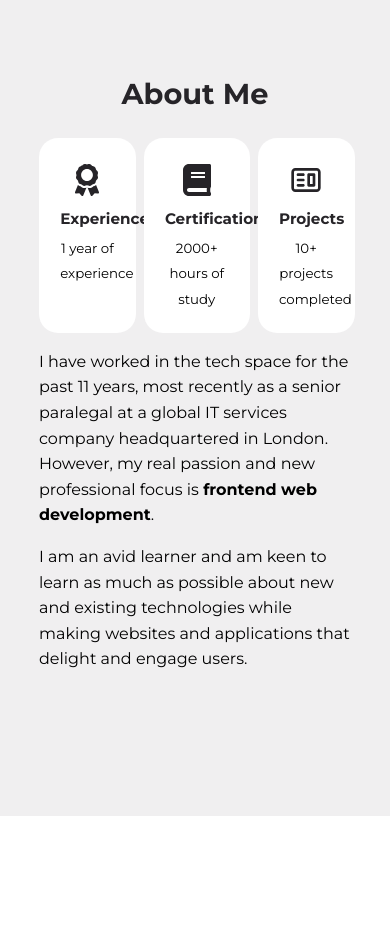
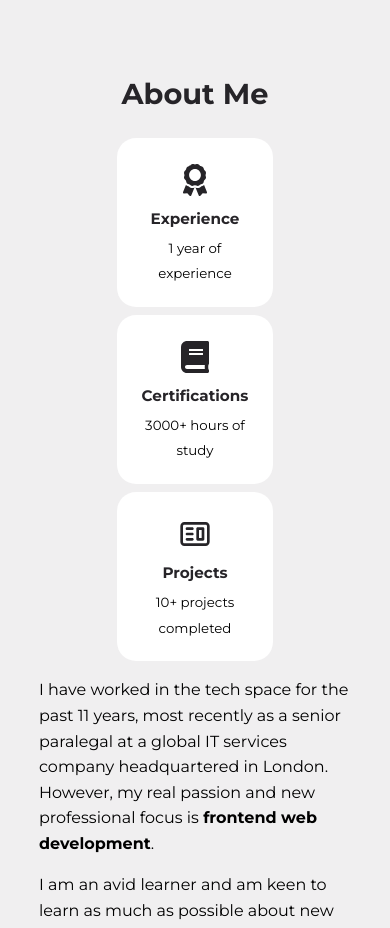
Before and after one commit to Nadia982/portfolio-2023-06-01, a React (Create React App) app: page / in a window 390 px wide. Shown: the part 1180-2108 px from the top of the page. Built offline with nearby package versions, Linux system fonts and the light colour scheme; the HTML template or start-up script is replaced by a standard one.

Commit message:
added responsive styles for about section

```diff
--- a/src/sections/about/About.css
+++ b/src/sections/about/About.css
@@ -30,9 +30,17 @@
     margin: 1em 0;
 }
 
+/* MEDIA QUERIES (phones) */
+
 @media screen and (max-width: 600px) {
     .about__container{
         width: 80%;
-        /* margin: 0 auto; */
+    }
+
+    .about__cards{
+        display: flex;
+        flex-direction: column;
+        width: 50%;
+        margin: 0 auto;
     }
 }
--- a/src/sections/about/data.js
+++ b/src/sections/about/data.js
@@ -4,7 +4,7 @@ import {CgWebsite} from 'react-icons/cg'
 
 const data = [
     {id: 1, icon: <FaAward/>, title: 'Experience', desc: '1 year of experience'},
-    {id: 2, icon: <FaBook/>, title: 'Certifications', desc: '2000+ hours of study'},
+    {id: 2, icon: <FaBook/>, title: 'Certifications', desc: '3000+ hours of study'},
     {id: 3, icon: <CgWebsite/>, title: 'Projects', desc: '10+ projects completed'},
 ]
 
```
